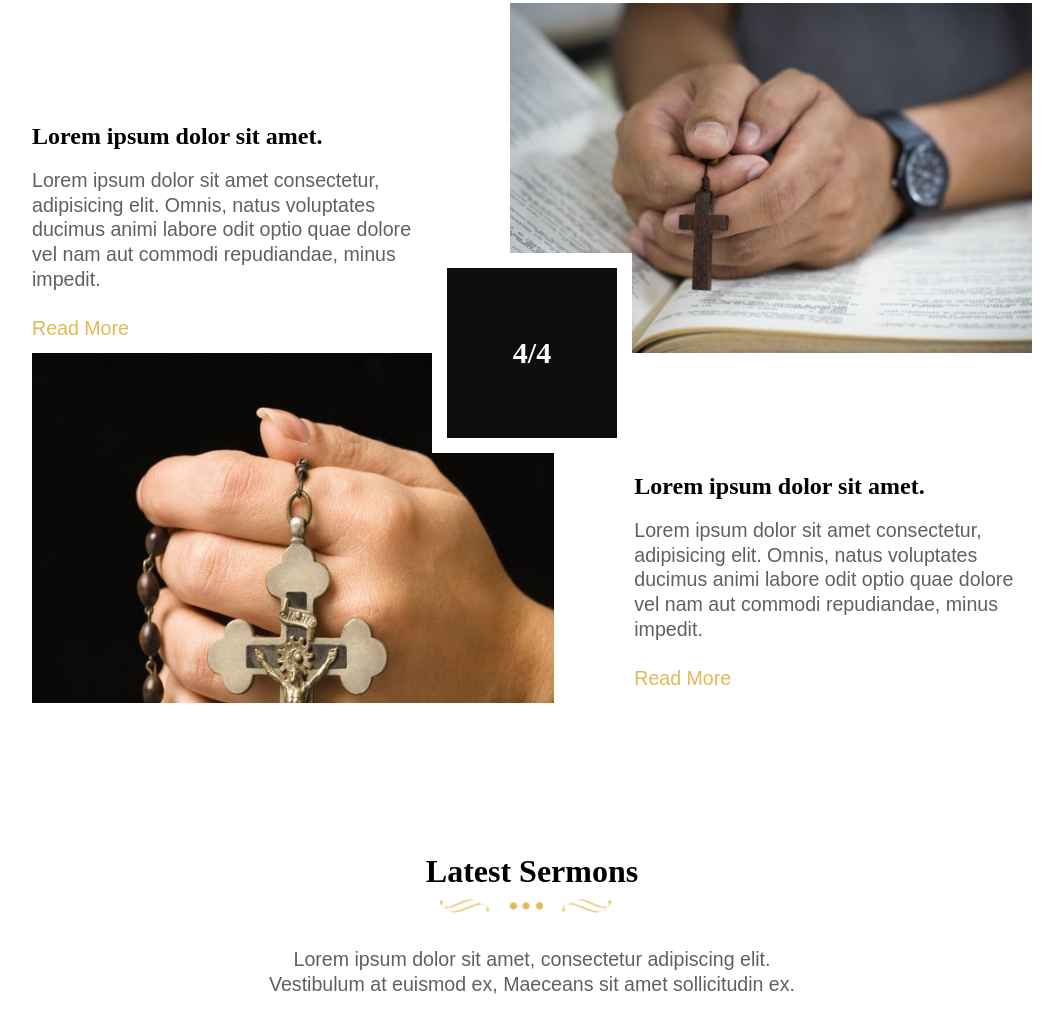
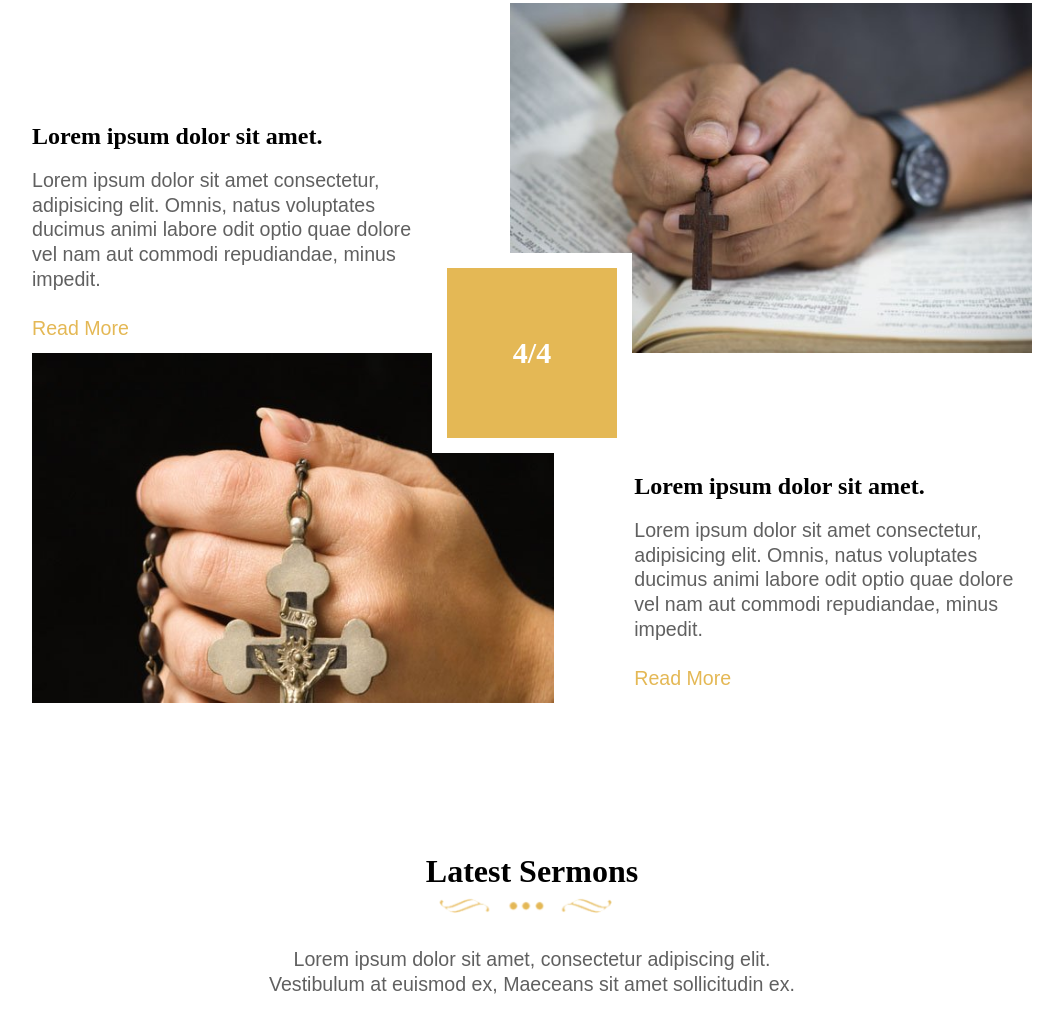
Before and after one commit to miftahstack/Chathedral_church, a plain HTML site: page index.html in a window 1280 px wide. Shown: the part 2346-3379 px from the top of the page, without its empty margins (108-1171 px from the left). Drawn offline with nearby package versions, Linux system fonts and the light colour scheme; a web font is replaced by a local one.

Commit message:
bg change

```diff
--- a/style.css
+++ b/style.css
@@ -529,7 +529,7 @@ li:hover {
 .whocontainer3 {
     height: 200px;
     width: 200px;
-    background: #0f0e0c;
+    background: #e4b855;
     border: 15px solid #fff;
     justify-content: center;
     align-items: center;
```
